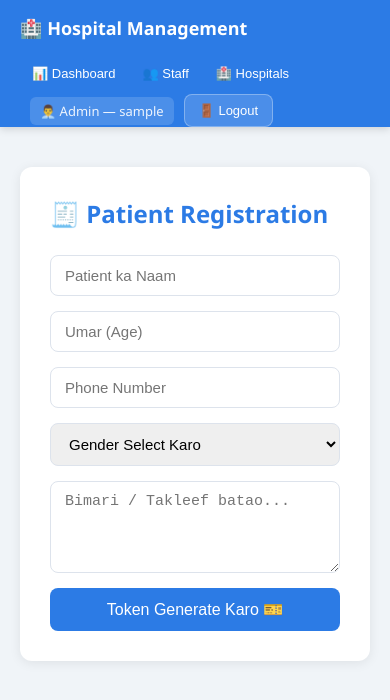
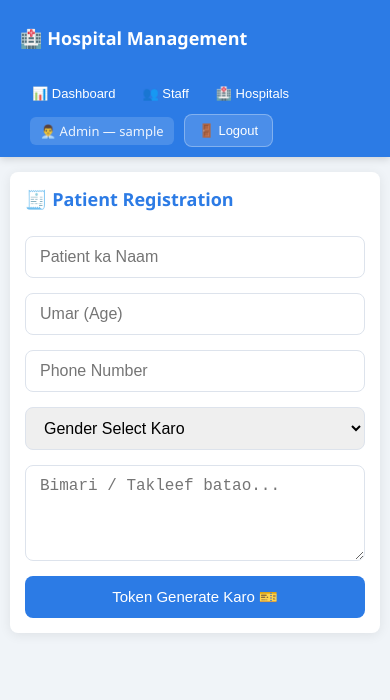
Before and after one commit to krishjindal907/hospital-management, a React (Vite) app: page / in a window 390 px wide. Shown: the top 700 px of the page. Built offline with nearby package versions, Linux system fonts and the light colour scheme; sample sign-in values are in the browser's storage.

Commit message:
Mobile responsive added

```diff
--- a/src/components/Navbar.jsx
+++ b/src/components/Navbar.jsx
@@ -49,12 +49,13 @@ function Navbar() {
   return (
     <div style={{
       background: '#2c7be5',
-      padding: '0 20px',
+      padding: '10px 20px',
       display: 'flex',
       alignItems: 'center',
       justifyContent: 'space-between',
       boxShadow: '0 2px 8px rgba(0,0,0,0.15)',
-      flexWrap: 'wrap'
+      flexWrap: 'wrap',
+      gap: '10px'
     }}>
 
       <h2 style={{ color: 'white', padding: '16px 0', fontSize: '18px' }}>
--- a/src/index.css
+++ b/src/index.css
@@ -131,3 +131,80 @@ body {
   margin: 40px auto;
   padding: 0 20px;
 }
+/* ===== MOBILE RESPONSIVE ===== */
+
+@media (max-width: 768px) {
+
+  /* Navbar */
+  .navbar, [style*="background: #2c7be5"] {
+    flex-direction: column !important;
+    padding: 10px !important;
+    gap: 8px !important;
+  }
+
+  /* Page */
+  .page {
+    padding: 0 10px !important;
+    margin: 15px auto !important;
+  }
+
+  /* Card */
+  .card {
+    padding: 15px !important;
+    border-radius: 8px !important;
+  }
+
+  /* Table scroll */
+  table {
+    display: block !important;
+    overflow-x: auto !important;
+    white-space: nowrap !important;
+  }
+
+  /* Grid — 1 column on mobile */
+  [style*="grid-template-columns: repeat(4"] {
+    grid-template-columns: repeat(2, 1fr) !important;
+  }
+
+  /* Buttons full width */
+  .btn-primary {
+    font-size: 15px !important;
+  }
+
+  /* Input full width */
+  .input {
+    font-size: 16px !important;
+  }
+
+  /* Token number smaller */
+  .token-number {
+    font-size: 60px !important;
+  }
+
+  /* Flex wrap */
+  [style*="display: flex"] {
+    flex-wrap: wrap !important;
+  }
+
+  /* Hide long text on mobile */
+  .hide-mobile {
+    display: none !important;
+  }
+}
+
+@media (max-width: 480px) {
+
+  /* Admin stats 1 column */
+  [style*="grid-template-columns: repeat(4"] {
+    grid-template-columns: 1fr !important;
+  }
+
+  /* Smaller headings */
+  h1 { font-size: 22px !important; }
+  h2 { font-size: 18px !important; }
+
+  /* Token box */
+  .token-box {
+    padding: 25px 15px !important;
+  }
+}
```
